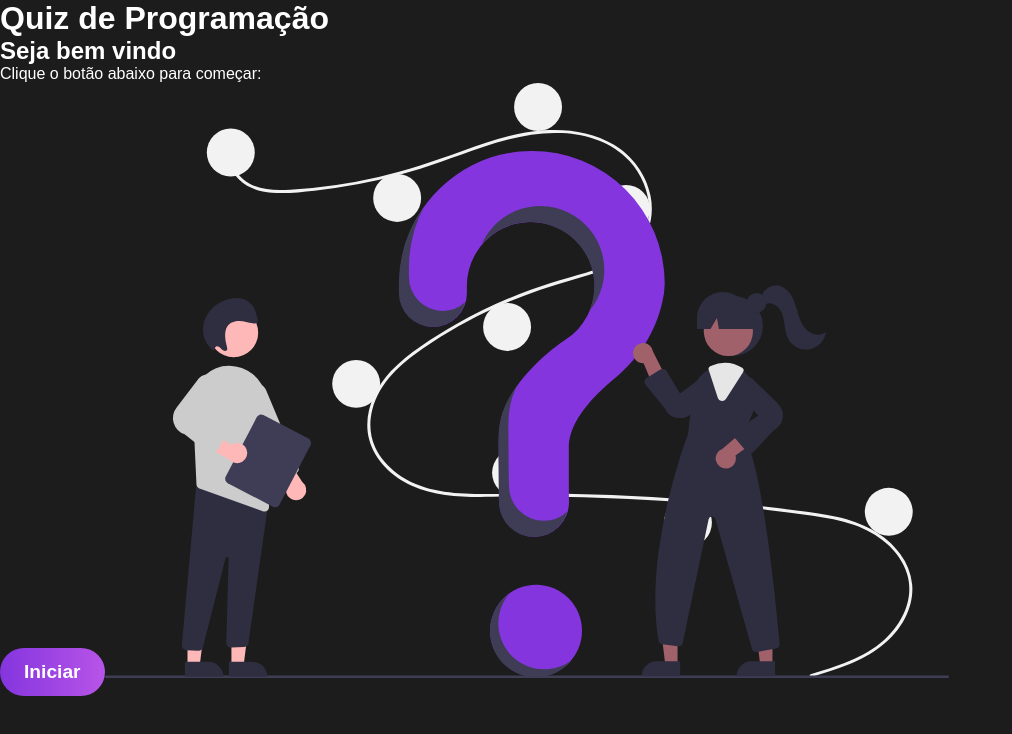
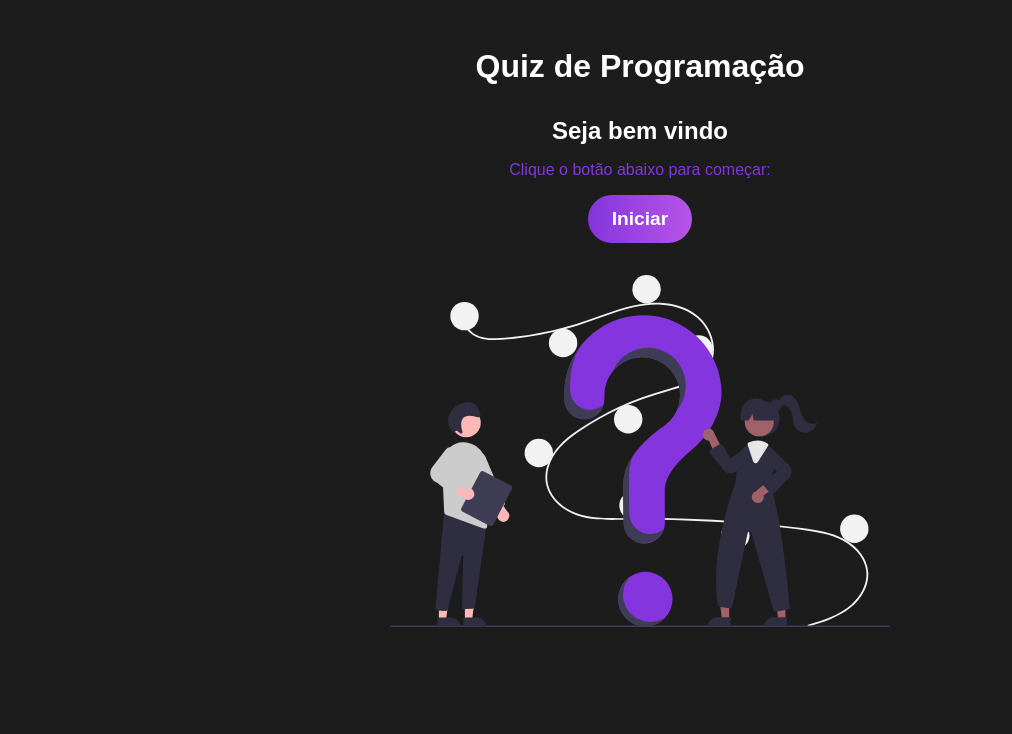
Before and after one commit to LoiolaBr17/Technology_Quiz, a React (Vite) app: page / in a window 1280 px wide. Shown: the top 734 px of the page, without its empty margins (0-1012 px from the left). Built offline with nearby package versions, Linux system fonts and the light colour scheme.

Commit message:
add css no componente welcome

```diff
--- a/src/App.css
+++ b/src/App.css
@@ -0,0 +1,12 @@
+.App {
+    text-align: center;
+    padding-top: 3rem;
+    display: flex;
+    flex-direction: column;
+    align-items: center;
+    justify-content: center;
+}
+
+.App h1 {
+    margin-bottom: 2rem;
+}
--- a/src/components/Welcome.css
+++ b/src/components/Welcome.css
@@ -0,0 +1,17 @@
+#welcome {
+    text-align: center;
+    max-width: 500px;
+}
+
+#welcome h2,
+#welcome p {
+    margin-bottom: 1rem;
+}
+
+#welcome p {
+    color: #8435DE;
+}
+
+#welcome img {
+    margin-top: 2rem;
+}
```
